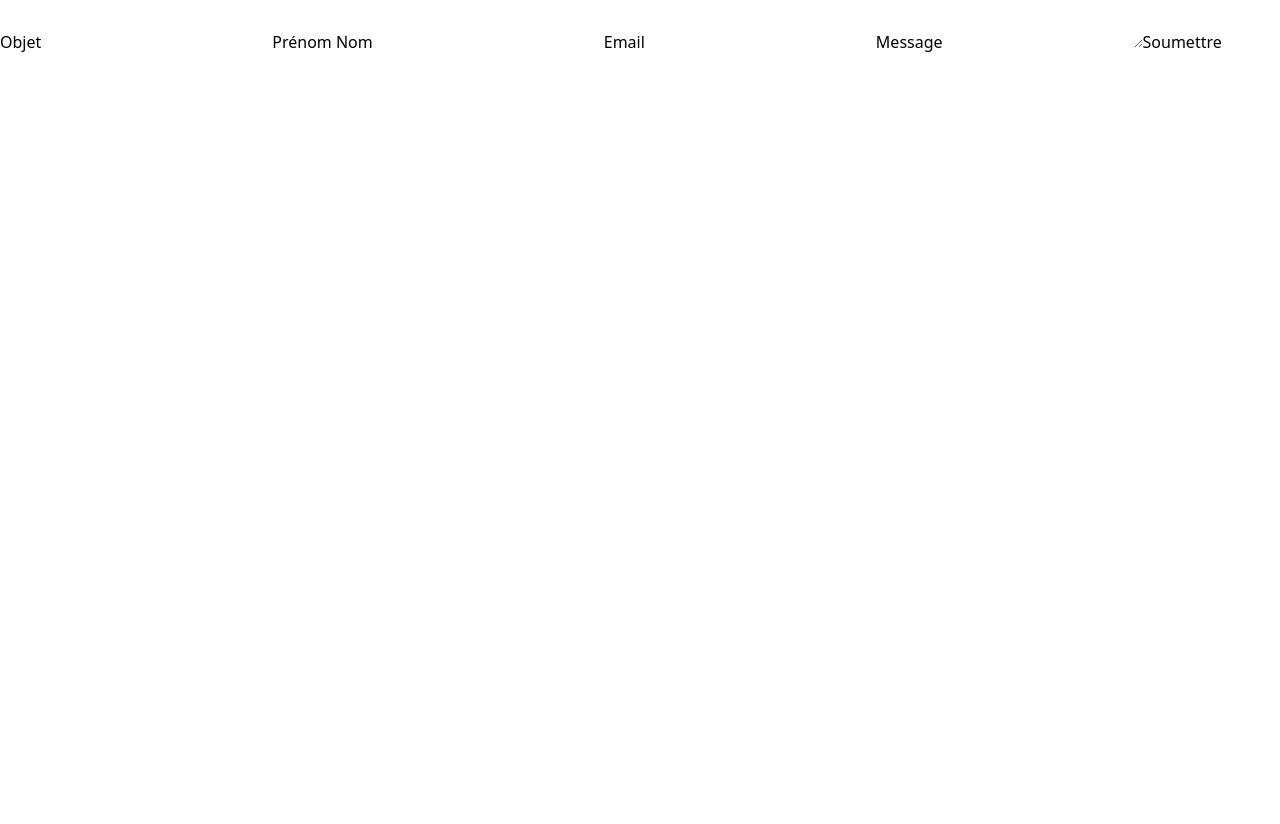
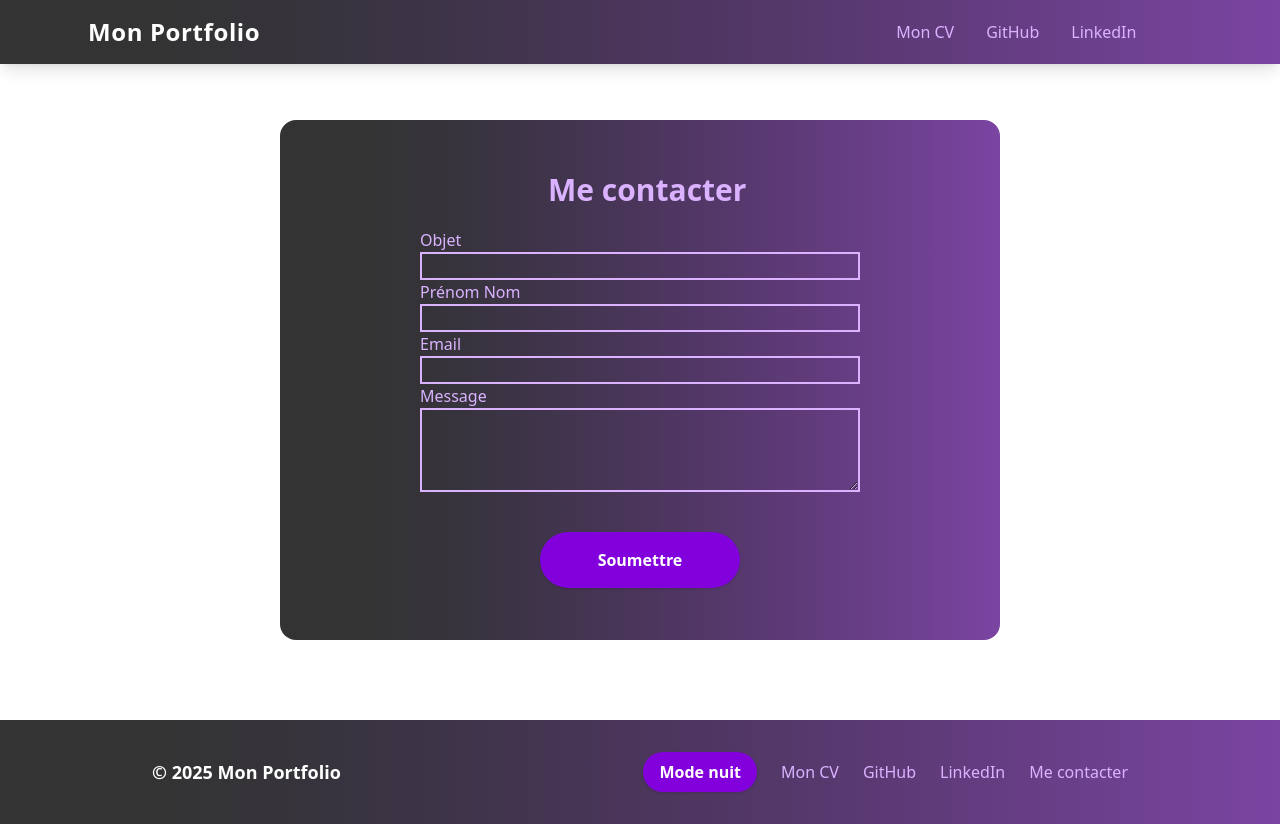
Before and after one commit to Matthieu77220/portfolio, a React (Vite) app in the folder project/: page /portfolio/contact in a window 1280 px wide. Before the commit the page ends 800 px from the top, so only its background shows below. Built offline with nearby package versions, Linux system fonts and the light colour scheme.

Commit message:
stylisation du form de contacte

```diff
--- a/project/src/main/components/Footer.jsx
+++ b/project/src/main/components/Footer.jsx
@@ -45,7 +45,7 @@ function Footer({ darkMode, setDarkMode }) {
             to="/contact"
             className="text-purple-300 hover:text-white transition-colors duration-200"
           >
-            Contacte
+            Me contacter
           </Link>
 
         </div>
--- a/project/src/main/components/contact.jsx
+++ b/project/src/main/components/contact.jsx
@@ -1,5 +1,7 @@
 import React, {useRef} from 'react';
 import emailjs from '@emailjs/browser'
+import Footer from './Footer'
+import Header from './Header'
 
 export const ContactMe = () => {
 const form = useRef();
@@ -20,17 +22,29 @@ const form = useRef();
     };
 
     return (
-        <form ref={form} onSubmit={sendEmail}>
-            <label>Objet</label>
-            <input type="text" name="title" required/>
-            <label>Prénom Nom</label>
-            <input type="text" name="name" required/>
-            <label>Email</label>
-            <input type="email" name="email" required/>
-            <label>Message</label>
-            <textarea name="message" required/>
-            <input type="submit" value="Soumettre" />
-        </form>
+        <>
+            <Header />
+                <div className="flex justify-center mt-30 mb-20">
+                    <form ref={form} onSubmit={sendEmail} className="flex flex-col w-180 h-130 p-35 justify-center rounded-2xl bg-gradient-to-r from-black/80 to-purple-900/80">
+                        <h1 className="mb-5 ml-32 text-3xl font-bold text-purple-300">Me contacter</h1>
+                        <label className="text-purple-300 mr">Objet</label>
+                            <input type="text" name="title" required className="border-2 border-purple-300 hover:border-purple-700 text-white" />
+                        <label className="text-purple-300">Prénom Nom</label>
+                            <input type="text" name="name" required className="border-2 border-purple-300 hover:border-purple-700 text-white" />
+                        <label className="text-purple-300">Email</label>
+                            <input type="email" name="email" required className="border-2 border-purple-300 hover:border-purple-700 text-white" />
+                        <label className="text-purple-300"> Message</label>
+                            <textarea name="message" required className="p-10 border-2 border-purple-300 hover:border-purple-700 text-white" />
+                        <button
+                            type="submit"
+                            className="p-4 w-50 ml-30 mt-10 bg-purple-700 text-white font-semibold shadow hover:bg-purple-500 transition rounded-full"
+                        >
+                            Soumettre
+                        </button>
+                    </form>
+                </div>
+            <Footer />
+        </>
     );
 }
 
```
